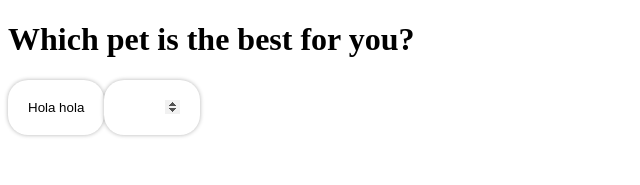
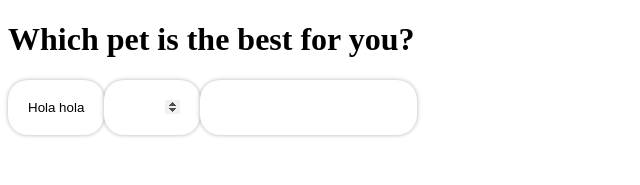
Before and after one commit to danramirez11/webLab2, a React (Vite) app: page / in a window 1280 px wide. Shown: the top 185 px of the page, without its empty margins (0-640 px from the left). Built offline with nearby package versions, Linux system fonts and the light colour scheme.

Commit message:
feat: text input

```diff
--- a/src/Components/CheckInput.jsx
+++ b/src/Components/CheckInput.jsx
@@ -1,16 +1,8 @@
-const checkStyle = {
-    backgroundColor: 'white',
-    color: 'black',
-    padding: '20px',
-    borderRadius: '20px',
-    border: 'none',
-    'box-shadow': '0 0 4px rgba(0, 0, 0, 0.3)',
-    cursor: 'pointer'
-}
+import './inputs.css'
 
 const CheckInput = (props) => {
     return (
-        <button style={checkStyle}>
+        <button>
             Hola hola
         </button>
     )
--- a/src/Components/CounterInput.jsx
+++ b/src/Components/CounterInput.jsx
@@ -1,19 +1,11 @@
-const counterStyle = {
-    backgroundColor: 'white',
-    color: 'black',
-    padding: '20px',
-    borderRadius: '20px',
-    border: 'none',
-    'box-shadow': '0 0 4px rgba(0, 0, 0, 0.3)',
-    cursor: 'pointer'
-}
+import './inputs.css'
 
 import './inputs.css'
 
 const CounterInput = () => {
     return (
         <>
-        <input style={counterStyle}
+        <input
             type="number"
             min="1" max="999" step="1"></input>
         </>
--- /dev/null
+++ b/src/Components/TextInput.jsx
@@ -0,0 +1,9 @@
+import './inputs.css'
+
+const TextInput = () => {
+    return (
+        <input type="text" />
+    );
+}
+
+export default TextInput;
--- a/src/Components/inputs.css
+++ b/src/Components/inputs.css
@@ -1,3 +1,13 @@
+input, button{
+    background-color: white;
+    color: black;
+    padding: 20px;
+    border-radius: 20px;
+    border: none;
+    box-shadow: 0 0 4px rgba(0, 0, 0, 0.3);
+    cursor: pointer;
+}
+
 input[type=number]::-webkit-inner-spin-button {
     opacity: 1;
 }
--- a/src/screens/Quizz.jsx
+++ b/src/screens/Quizz.jsx
@@ -1,5 +1,6 @@
 import CheckInput from "../Components/checkInput";
 import CounterInput from "../Components/CounterInput";
+import TextInput from "../Components/TextInput";
 
 const Quizz = () => {
     return (
@@ -7,6 +8,7 @@ const Quizz = () => {
         <h1>Which pet is the best for you?</h1>
         <CheckInput></CheckInput>
         <CounterInput></CounterInput>
+        <TextInput></TextInput>
         </>
     )
 }
```
